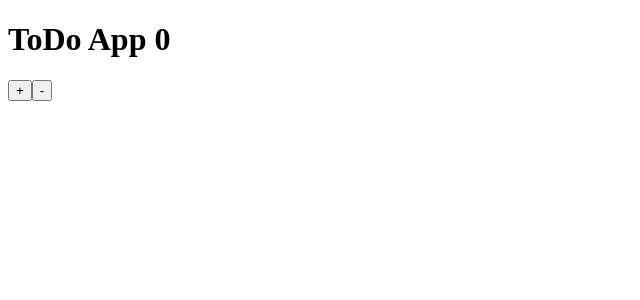
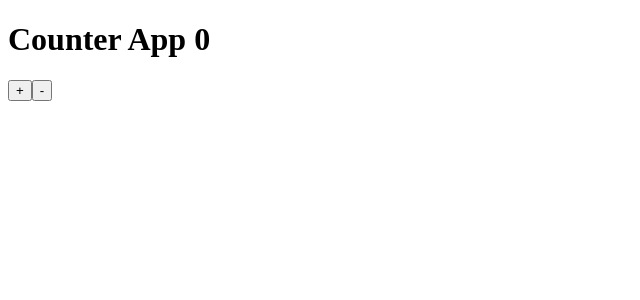
Before and after one commit to khalilsediq/React-JS-ToDo_APP, a React (Vite) app in the folder ReactJS_ToDo_APP/: page / in a window 1280 px wide. Shown: the top 300 px of the page, without its empty margins (0-640 px from the left). Built offline with nearby package versions, Linux system fonts and the light colour scheme.

Commit message:
Issue Fixed

```diff
--- a/ReactJS_ToDo_APP/src/App.jsx
+++ b/ReactJS_ToDo_APP/src/App.jsx
@@ -15,7 +15,7 @@ const App = () => {
 
   return (
     <>
-      <h1>ToDo App 0</h1>
+      <h1>Counter App {num}</h1>
       <button onClick={addCounter}>+</button>
       <button onClick={lessCounter}>-</button>
     </>
```
